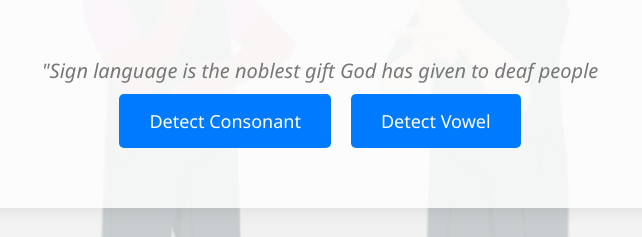
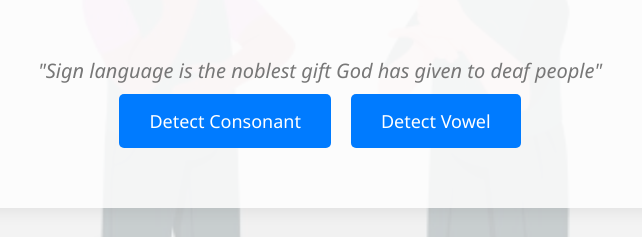
Before and after one commit to munakandel/NSLD_frontend, a plain HTML site: page index.html in a window 1280 px wide. Shown: the part 205-442 px from the top of the page, 320-962 px from the left. Drawn offline with Linux system fonts and the light colour scheme.

Commit message:
Update index.html

```diff
--- a/index.html
+++ b/index.html
@@ -11,7 +11,7 @@
     <h1>Sign Language Detection for Nepali Alphabets</h1>
     <div class="background-image"></div>
   <div class="content">
-    <div class="quote">"Sign language is the noblest gift God has given to deaf people</div>
+    <div class="quote">"Sign language is the noblest gift God has given to deaf people"</div>
     <div class="options">
       <a href="consonant.html">Detect Consonant</a>
       <a href="vowel.html">Detect Vowel</a>
```
